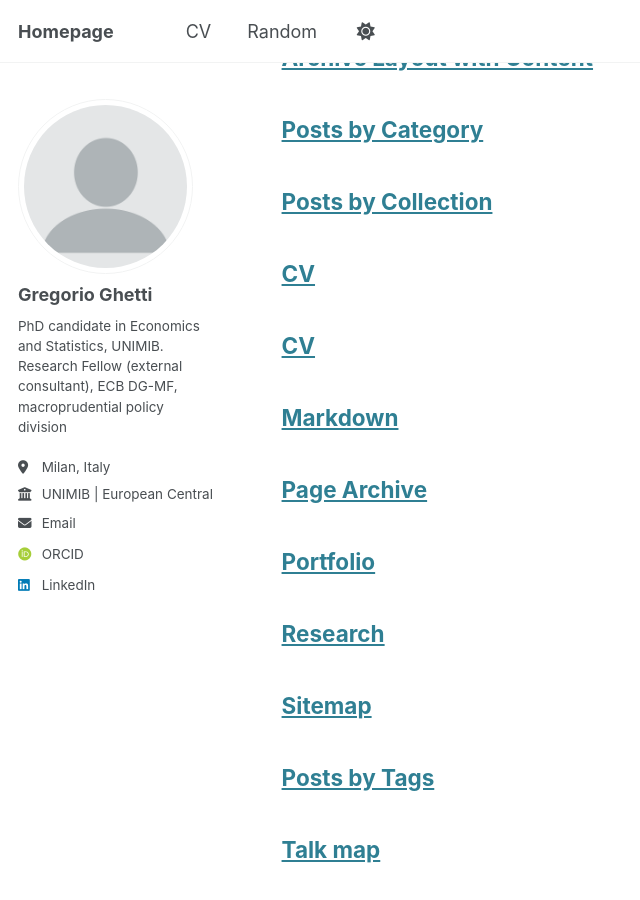
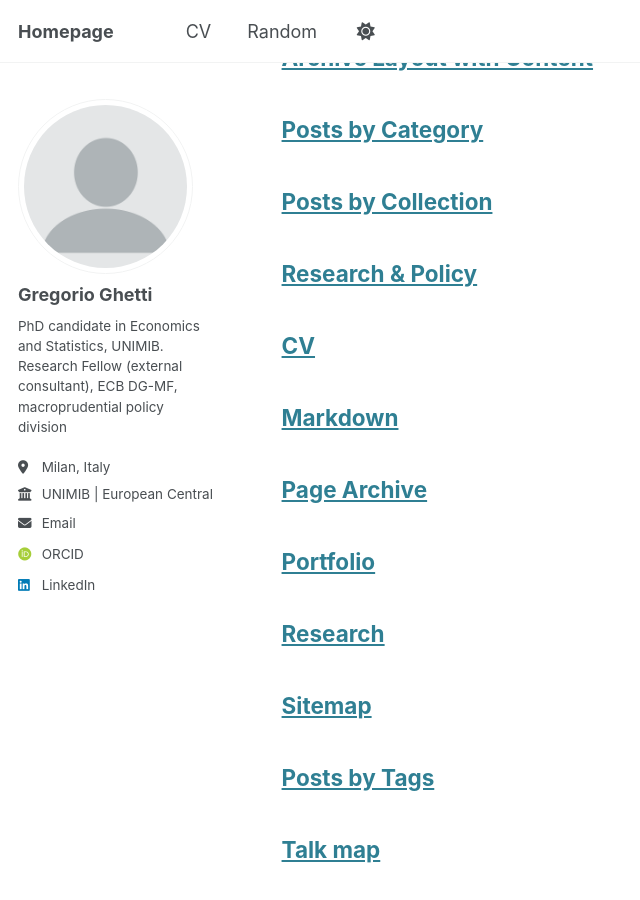
Before and after one commit to GregGh95/GregGh95.github.io, a Jekyll site: the page built from _pages/archive-layout-with-content.md, in a window 1280 px wide and 900 px high, scrolled down 4705 px. Shown: the whole window, without its empty margins (0-640 px from the left). Built offline with Jekyll 4.4.1, drawn with Linux system fonts in a browser that asks for light colours; some web fonts are replaced.

Commit message:
Update cv-json.md

```diff
--- a/_pages/cv-json.md
+++ b/_pages/cv-json.md
@@ -1,6 +1,6 @@
 ---
 layout: archive
-title: "CV"
+title: "Research & Policy"
 permalink: /cv-json/
 author_profile: false
 redirect_from:
```
